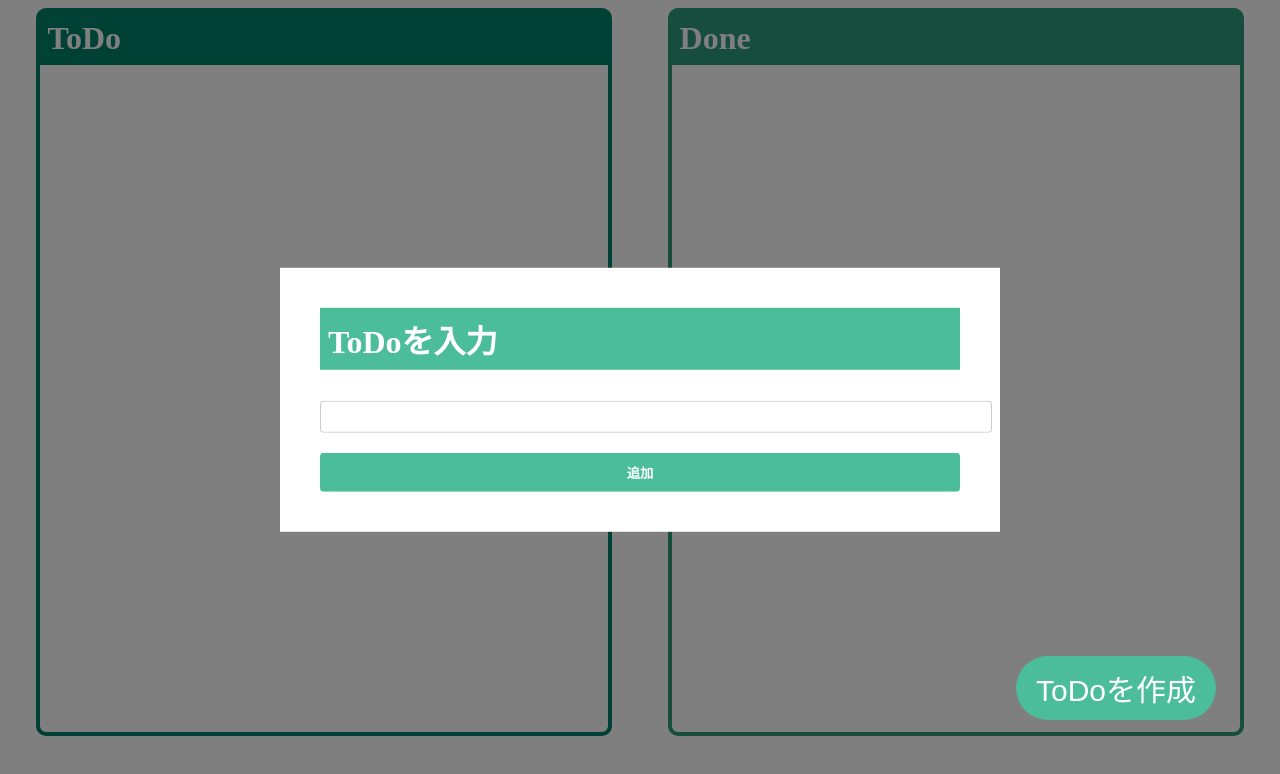
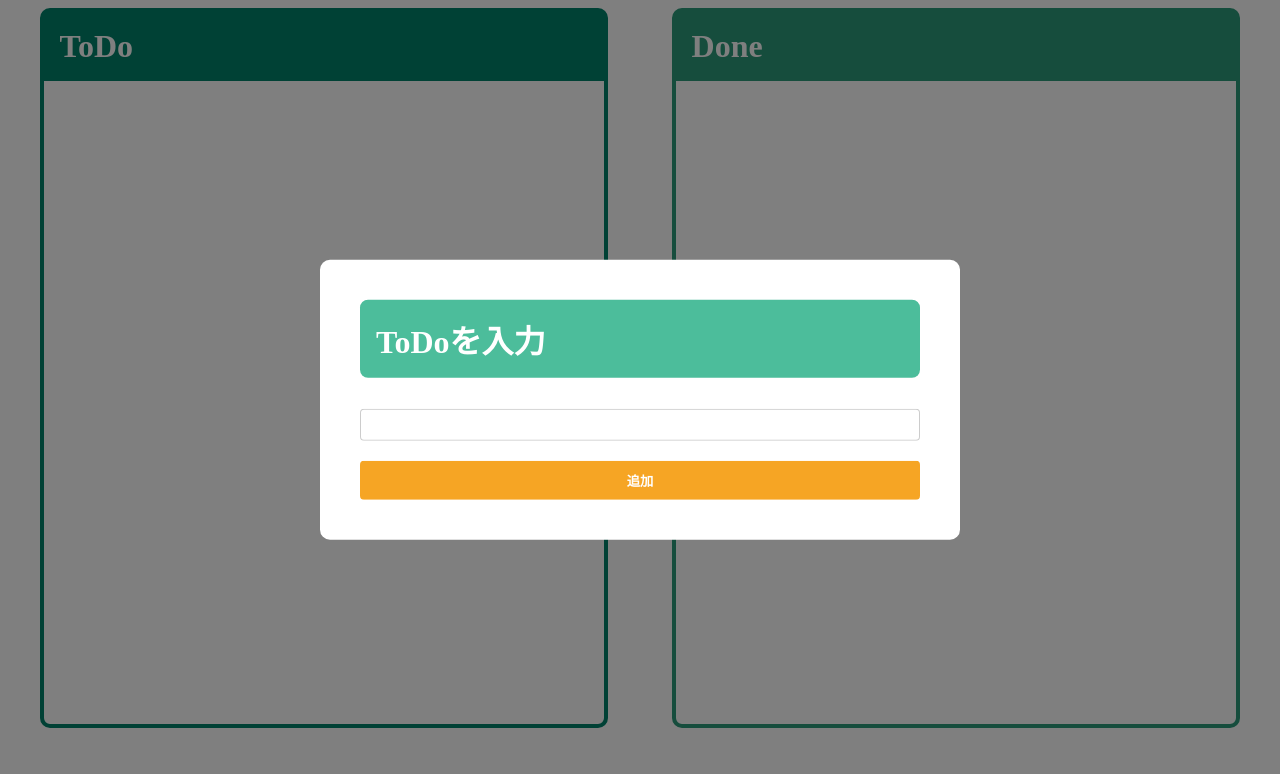
Before and after one commit to shinsaku-web/TODOapp, a plain HTML site: page index.html in a window 1280 px wide. Both pictures are taken after a click on the button "ToDoを作成". Drawn offline with Linux system fonts and the light colour scheme.

Commit message:
create機能の実装

```diff
--- a/index.html
+++ b/index.html
@@ -12,12 +12,12 @@
 <body>
     <div class="create">
         <h1>ToDoを入力</h1>
-        <form method="post" class='create_form'>
+        <form id="form" class='create_form'>
             <input type="text" name="todo">
             <input type="submit" value="追加">
         </form>
     </div>
-    <div class="bg"></div>
+    <div class="bg" onclick="hideCreateModal()"></div>
     <main>
         <div class="todos">
             <h1>ToDo</h1>
@@ -32,7 +32,7 @@
             </ul>
         </div>
     </main>
-    <button class="createToDo" onclick="clicked()">ToDoを作成</button>
+    <button class="createToDoBtn" onclick="showCreateModal()">ToDoを作成</button>
 
     <script src="main.js"></script>
 </body>
--- a/main.js
+++ b/main.js
@@ -1,12 +1,31 @@
-const createBtn = document.getElementsByClassName('createToDo');
+const createBtn = document.getElementsByClassName('createToDoBtn');
 
-const formArea = document.getElementsByClassName('create');
+const createArea = document.getElementsByClassName('create');
 
-const bgArea = document.getElementsByClassName('bg');
+const form = document.getElementById('form');
 
+const bgElement = document.getElementsByClassName('bg');
 
-function clicked() {
-    bgArea.style = 'display:block';
-    formArea.style = 'display:block';
-    console.log('clicked!');
+function showCreateModal() {
+    bgElement[0].style.display = 'block';
+    createArea[0].style.display = 'block';
+    createBtn[0].style.display = 'none';
 }
+
+function hideCreateModal() {
+    bgElement[0].style.display = 'none';
+    createArea[0].style.display = 'none';
+    createBtn[0].style.display = 'block';
+}
+
+function submit(){
+    const inputVal = document.getElementsByName('todo');
+    const value = inputVal[0].value;
+    const todoList = document.getElementsByClassName('todos_list');
+    const todoItem = document.createElement("li");
+    todoItem.setAttribute('class','todos_item');
+    todoItem.innerText = value;
+    todoList[0].appendChild(todoItem);
+}
+
+form.addEventListener('submit',submit);
--- a/style.css
+++ b/style.css
@@ -1,3 +1,6 @@
+* {
+    box-sizing: border-box;
+}
 /* --------------- form -------------------- */
 .create_form input[type="text"] {
     margin-top: 10px;
@@ -22,7 +25,7 @@ input[type="submit"] {
     padding: 8px;
     border: none;
     border-radius: 4px;
-    background-color: #4cbd9b;
+    background-color: #f6a524;
     color: #fff;
     font-weight: bold;
     appearance: none;
@@ -43,6 +46,7 @@ input[type="submit"]:focus {
 /* --------------- form -------------------- */
 
 .bg {
+    display: none;
     background-color: #000;
     opacity: 0.5;
     position: fixed;
@@ -53,7 +57,7 @@ input[type="submit"]:focus {
 }
 
 .create {
-    /* display: none; */
+    display: none;
     background-color: #fff;
     padding: 40px;
     color: #000;
@@ -63,18 +67,20 @@ input[type="submit"]:focus {
     top: 50%;
     left: 50%;
     transform: translate(-50%, -50%);
+    border-radius: 10px;
     z-index: 1;
 }
 .create h1 {
     background-color: #4cbd9b;
     color: #fff;
+    border-radius: 8px;
 }
-.createToDo {
+.createToDoBtn {
     display: inline-block;
     font-size: 30px;
     padding: 10px 20px;
     border-radius: 100px;
-    background-color: #4cbd9b;
+    background-color: #f6a524;
     color: #fff;
     position: fixed;
     bottom: 10%;
@@ -107,7 +113,7 @@ main {
 }
 h1 {
     margin-top: 0px;
-    padding: 8px;
+    padding: 16px;
 }
 .todos {
     height: 90vh;
```
